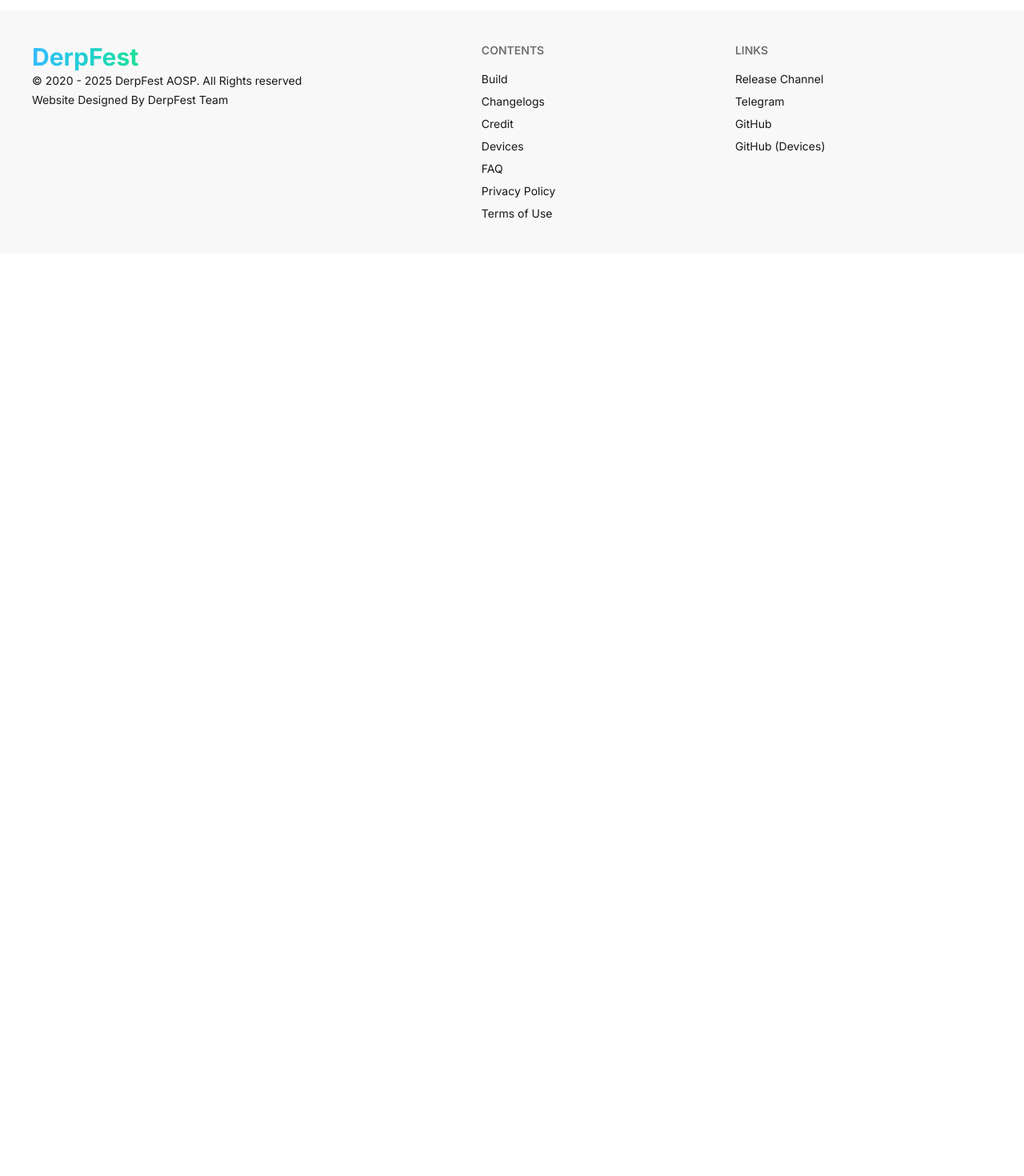
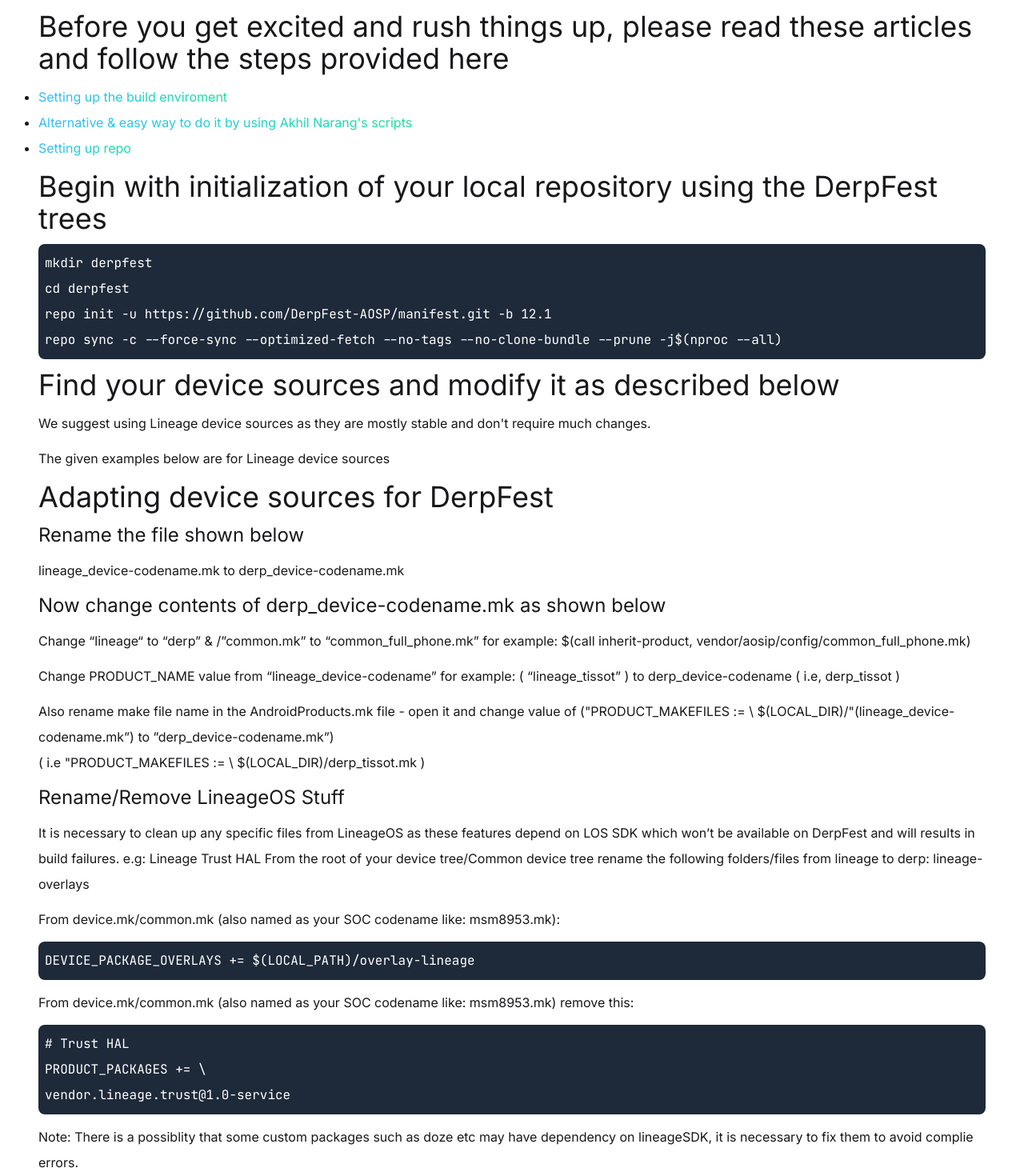
Before and after one commit to DerpFest-AOSP/DerpSite, a React (Vite) app: page /build in a window 1280 px wide. Shown: the part 140-1610 px from the top of the page at 80% size. Before the commit the page ends 800 px from the top, so only its background shows below. Built offline with nearby package versions, Linux system fonts and the light colour scheme.

Commit message:
Add build page

```diff
--- a/index.html
+++ b/index.html
@@ -27,7 +27,7 @@
   <!-- Google Fonts -->
   <link rel="preconnect" href="https://fonts.googleapis.com">
   <link rel="preconnect" href="https://fonts.gstatic.com" crossorigin>
-  <link href="https://fonts.googleapis.com/css2?family=Inter:ital,opsz,wght@0,14..32,100..900;1,14..32,100..900&display=swap" rel="stylesheet">
+  <link href="https://fonts.googleapis.com/css2?family=Inter:ital,opsz,wght@0,14..32,100..900;1,14..32,100..900&family=JetBrains+Mono:ital,wght@0,100..800;1,100..800&display=swap" rel="stylesheet">
 </head>
 
 <body>
--- a/src/components/css/Index.css
+++ b/src/components/css/Index.css
@@ -6,3 +6,12 @@
 body {
    font-family: 'Inter', Arial, Helvetica, sans-serif;
 }
+
+.colored-a {
+   @apply text-transparent underline bg-clip-text bg-gradient-to-r from-[#33bbff] to-[#1de099];
+}
+
+.code {
+   @apply p-2 rounded-lg text-white bg-gray-800;
+   font-family: "Jetbrains Mono", Arial, Helvetica, sans-serif;
+}
--- a/src/components/css/PP.css
+++ /dev/null
@@ -1,7 +0,0 @@
-.pp a {
-   @apply text-transparent bg-clip-text bg-gradient-to-r from-[#33bbff] to-[#1de099];
-}
-
-.pp li {
-   @apply list-disc;
-}
--- a/src/components/css/TOU.css
+++ /dev/null
@@ -1,7 +0,0 @@
-.tou a {
-   @apply text-transparent bg-clip-text bg-gradient-to-r from-[#33bbff] to-[#1de099];
-}
-
-.tou li {
-   @apply list-disc;
-}
--- a/src/pages/Build.jsx
+++ b/src/pages/Build.jsx
@@ -2,6 +2,92 @@
    return (
       <div className="py-6">
          <h1 className="text-4xl text-center font-bold">Build</h1>
+         <div class="p-6 md:px-12 px-6 leading-8">
+            <h2 className="text-4xl mb-3">Before you get excited and rush things up, please read these articles and follow the steps provided here
+            </h2>
+
+            <ul className="mb-3">
+               <li className="list-disc"><a href="https://source.android.com/setup/build/initializing" target="_blank" className="colored-a">Setting up the build
+                  enviroment</a></li>
+               <li className="list-disc"><a href="https://github.com/akhilnarang/scripts" target="_blank" className="colored-a">Alternative & easy way to do it by using
+                  Akhil Narang's scripts</a></li>
+               <li className="list-disc"><a href="https://source.android.com/setup/develop/repo" target="_blank" className="colored-a">Setting up repo</a></li>
+            </ul>
+
+            <h2 className="text-4xl mb-3">Begin with initialization of your local repository using the DerpFest trees</h2>
+
+            <div className="code mb-3">
+               mkdir derpfest
+               <br />cd derpfest
+               <br />repo init -u https://github.com/DerpFest-AOSP/manifest.git -b 12.1
+               <br />repo sync -c --force-sync --optimized-fetch --no-tags --no-clone-bundle --prune -j$(nproc --all)
+            </div>
+
+            <h2 className="text-4xl mb-3">Find your device sources and modify it as described below</h2>
+
+            <p className="mb-3">We suggest using Lineage device sources as they are mostly stable and don't require much changes.</p>
+
+            <p className="mb-3">The given examples below are for Lineage device sources</p>
+
+            <h2 className="text-4xl mb-3">Adapting device sources for DerpFest</h2>
+
+            <p className="mb-3">
+               <h5 className="text-2xl mb-3">Rename the file shown below</h5>
+               lineage_device-codename.mk to derp_device-codename.mk
+            </p>
+
+            <h5 className="text-2xl mb-3">Now change contents of derp_device-codename.mk as shown below</h5>
+
+            <p className="mb-3">Change “lineage“ to “derp” & /”common.mk” to “common_full_phone.mk”
+               for example: $(call inherit-product, vendor/aosip/config/common_full_phone.mk)</p>
+
+            <p className="mb-3">Change PRODUCT_NAME value from “lineage_device-codename”
+               for example: ( “lineage_tissot” ) to derp_device-codename ( i.e, derp_tissot )</p>
+
+            <p className="mb-3">Also rename make file name in the AndroidProducts.mk file - open it and change value of
+               ("PRODUCT_MAKEFILES := \
+               $(LOCAL_DIR)/"(lineage_device-codename.mk”) to ”derp_device-codename.mk”)
+               <br />( i.e "PRODUCT_MAKEFILES := \
+               $(LOCAL_DIR)/derp_tissot.mk )</p>
+
+            <h5 className="text-2xl mb-3">
+               Rename/Remove LineageOS Stuff</h5>
+
+            <p className="mb-3">
+               It is necessary to clean up any specific files from LineageOS as these features depend on LOS SDK which
+               won’t be available on DerpFest and will results in build failures. e.g: Lineage Trust HAL
+            From the root of your device tree/Common device tree rename the following folders/files from lineage to derp:
+            lineage-overlays</p>
+
+            <p className="mb-3">From device.mk/common.mk (also named as your SOC codename like: msm8953.mk):</p>
+
+            <div className="code mb-3">
+               DEVICE_PACKAGE_OVERLAYS += $(LOCAL_PATH)/overlay-lineage
+            </div>
+
+            <p className="mb-3">From device.mk/common.mk (also named as your SOC codename like: msm8953.mk)
+               remove this:</p>
+
+            <div className="code mb-3">
+               # Trust HAL
+               <br />PRODUCT_PACKAGES += \
+               <br />vendor.lineage.trust@1.0-service
+            </div>
+
+            <p className="mb-3">Note: There is a possiblity that some custom packages such as doze etc may have dependency on lineageSDK,
+               it is necessary to fix them to avoid complie errors.</p>
+
+            <h2 className="text-4xl mb-3">Start compiling DerpFest from source</h2>
+
+            <div className="code mb-3">
+               . build/envsetup.sh
+               <br />lunch derp_device-user
+               <br />mka derp
+            </div>
+
+            <p className="mb-3">Reference for this guide is taken from <a href="https://blog.arrowos.net/posts/compilation-guide" target="_blank" className="colored-a">Arrow OS
+               Blog</a></p>
+         </div>
       </div>
    );
 };
--- a/src/pages/NotFound.jsx
+++ b/src/pages/NotFound.jsx
@@ -1,7 +1,10 @@
+import { Link } from 'react-router-dom'
+
 const NotFound = () => {
    return (
       <div className="p-6">
-         404 Page Not Found
+         404 Page Not Found <br />
+         <Link to="/" className="colored-a">⟶ Back to main page</Link>
       </div>
    );
 };
--- a/src/pages/PP.jsx
+++ b/src/pages/PP.jsx
@@ -1,8 +1,6 @@
-import '../components/css/PP.css'
-
 const PP = () => {
    return (
-      <div className="pp py-6">
+      <div className="py-6">
          <h1 className="text-4xl text-center font-bold">Privacy Policy</h1>
          <div className="p-6 md:px-12 px-6 leading-8">
             <p className="mb-3">At DerpFest, accessible from https://derpfest.org, one of our main priorities is the privacy of our visitors.
@@ -35,15 +33,15 @@
             <p className="mb-3">We use the information we collect in various ways, including to:</p>
 
             <ul className="mb-3">
-               <li>Provide, operate, and maintain our webste</li>
-               <li>Improve, personalize, and expand our webste</li>
-               <li>Understand and analyze how you use our webste</li>
-               <li>Develop new products, services, features, and functionality</li>
-               <li>Communicate with you, either directly or through one of our partners, including for customer service, to
+               <li className="list-disc">Provide, operate, and maintain our webste</li>
+               <li className="list-disc">Improve, personalize, and expand our webste</li>
+               <li className="list-disc">Understand and analyze how you use our webste</li>
+               <li className="list-disc">Develop new products, services, features, and functionality</li>
+               <li className="list-disc">Communicate with you, either directly or through one of our partners, including for customer service, to
                   provide you with updates and other information relating to the webste, and for marketing and promotional
                   purposes</li>
-               <li>Send you emails</li>
-               <li>Find and prevent fraud</li>
+               <li className="list-disc">Send you emails</li>
+               <li className="list-disc">Find and prevent fraud</li>
             </ul>
 
             <h2 className="text-4xl mb-3">Log Files</h2>
@@ -54,8 +52,8 @@
                stamp, referring/exit pages, and possibly the number of clicks. These are not linked to any information that
                is personally identifiable. The purpose of the information is for analyzing trends, administering the site,
                tracking users' movement on the website, and gathering demographic information. Our Privacy Policy was created
-               with the help of the <a href="https://www.privacypolicygenerator.info" target="_blank">Privacy Policy Generator</a> and the <a
-                  href="https://www.privacypolicytemplate.net/" target="_blank">Privacy Policy Template</a>.</p>
+               with the help of the <a href="https://www.privacypolicygenerator.info" target="_blank" className="colored-a">Privacy Policy Generator</a> and the <a
+                  href="https://www.privacypolicytemplate.net/" target="_blank" className="colored-a">Privacy Policy Template</a>.</p>
 
             <h2 className="text-4xl mb-3">Advertising Partners Privacy Policies</h2>
 
```
Also changed, not shown: src/pages/TOU.jsx (+11 -13 lines).
